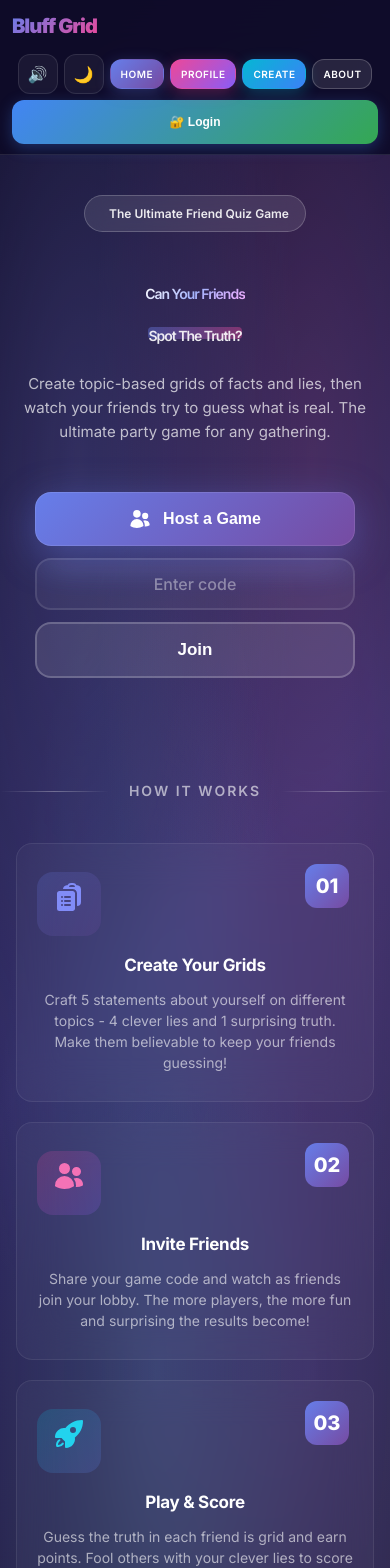
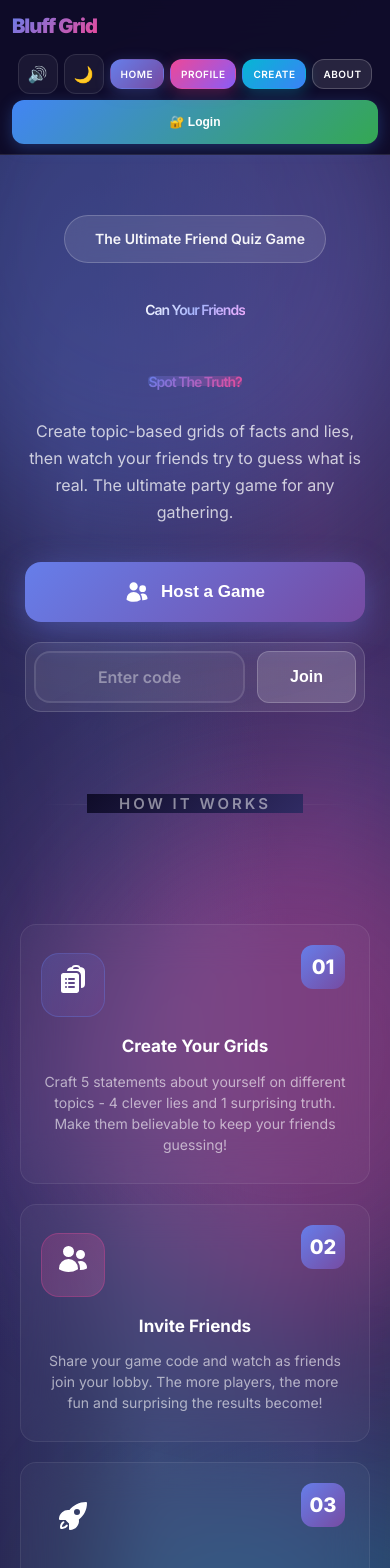
Before and after one commit to palela2009/bluff-grid, a React (Vite) app in the folder frontend/: page / in a window 390 px wide. Shown: the top 1568 px of the page. Built offline with nearby package versions, Linux system fonts and the light colour scheme; no server answers.

Commit message:
Fix home page sizing - much larger text and elements on desktop

```diff
--- a/frontend/src/Pages/home/Home.css
+++ b/frontend/src/Pages/home/Home.css
@@ -36,41 +36,41 @@
 .orb {
   position: absolute;
   border-radius: 50%;
-  filter: blur(60px);
+  filter: blur(80px);
   pointer-events: none;
   animation: float 8s ease-in-out infinite;
 }
 
 .orb-1 {
-  width: 400px;
-  height: 400px;
-  background: rgba(102, 126, 234, 0.3);
-  top: -100px;
-  left: -100px;
+  width: 600px;
+  height: 600px;
+  background: rgba(102, 126, 234, 0.35);
+  top: -200px;
+  left: -150px;
   animation-delay: 0s;
 }
 
 .orb-2 {
-  width: 300px;
-  height: 300px;
-  background: rgba(236, 72, 153, 0.25);
-  top: 50%;
-  right: -50px;
+  width: 500px;
+  height: 500px;
+  background: rgba(236, 72, 153, 0.3);
+  top: 40%;
+  right: -150px;
   animation-delay: -3s;
 }
 
 .orb-3 {
-  width: 350px;
-  height: 350px;
-  background: rgba(6, 182, 212, 0.2);
-  bottom: -100px;
-  left: 30%;
+  width: 450px;
+  height: 450px;
+  background: rgba(6, 182, 212, 0.25);
+  bottom: -150px;
+  left: 25%;
   animation-delay: -5s;
 }
 
 @keyframes float {
   0%, 100% { transform: translateY(0) scale(1); }
-  50% { transform: translateY(-30px) scale(1.05); }
+  50% { transform: translateY(-40px) scale(1.05); }
 }
 
 /* Hero Section */
@@ -78,37 +78,43 @@
   position: relative;
   z-index: 1;
   text-align: center;
-  padding: 80px 24px 60px;
-  max-width: 1200px;
+  padding: 120px 32px 80px;
+  max-width: 1400px;
   margin: 0 auto;
+  min-height: 70vh;
+  display: flex;
+  flex-direction: column;
+  justify-content: center;
+  align-items: center;
 }
 
 .hero-badge {
   display: inline-flex;
   align-items: center;
-  gap: 8px;
+  gap: 10px;
   background: rgba(255, 255, 255, 0.1);
   backdrop-filter: blur(10px);
+  -webkit-backdrop-filter: blur(10px);
   border: 1px solid rgba(255, 255, 255, 0.2);
-  padding: 10px 20px;
+  padding: 14px 28px;
   border-radius: 50px;
-  font-size: 14px;
+  font-size: 16px;
   font-weight: 600;
-  color: rgba(255, 255, 255, 0.9);
-  margin-bottom: 32px;
+  color: rgba(255, 255, 255, 0.95);
+  margin-bottom: 40px;
   animation: fadeInDown 0.6s ease-out;
 }
 
 .hero-badge span {
-  font-size: 18px;
+  font-size: 22px;
 }
 
 .hero-title {
-  font-size: clamp(40px, 8vw, 80px);
+  font-size: 90px;
   font-weight: 900;
   line-height: 1.05;
-  margin: 0 0 24px;
-  letter-spacing: -2px;
+  margin: 0 0 32px;
+  letter-spacing: -3px;
   animation: fadeInUp 0.8s ease-out;
 }
 
@@ -117,287 +123,190 @@
   -webkit-background-clip: text;
   -webkit-text-fill-color: transparent;
   background-clip: text;
+  display: block;
 }
 
 .hero-title .highlight {
   position: relative;
   display: inline-block;
+  background: linear-gradient(135deg, #667eea 0%, #ec4899 100%);
+  -webkit-background-clip: text;
+  -webkit-text-fill-color: transparent;
+  background-clip: text;
 }
 
 .hero-title .highlight::after {
   content: "";
   position: absolute;
-  bottom: 5px;
+  bottom: 8px;
   left: 0;
   right: 0;
-  height: 12px;
+  height: 16px;
   background: linear-gradient(90deg, #667eea, #ec4899);
-  opacity: 0.4;
+  opacity: 0.3;
   border-radius: 4px;
   z-index: -1;
 }
 
 .hero-subtitle {
-  font-size: clamp(16px, 2.5vw, 22px);
-  color: rgba(255, 255, 255, 0.7);
-  max-width: 600px;
-  margin: 0 auto 48px;
-  line-height: 1.6;
+  font-size: 24px;
+  color: rgba(255, 255, 255, 0.75);
+  max-width: 700px;
+  margin: 0 auto 56px;
+  line-height: 1.7;
   animation: fadeInUp 0.8s ease-out 0.1s both;
 }
 
 /* Game Actions */
 .game-actions {
   display: flex;
+  flex-direction: row;
+  align-items: center;
   justify-content: center;
-  align-items: center;
-  gap: 16px;
+  gap: 24px;
+  animation: fadeInUp 0.8s ease-out 0.2s both;
   flex-wrap: wrap;
-  margin-bottom: 32px;
-  animation: fadeInUp 0.8s ease-out 0.2s both;
 }
 
 .host-button {
   display: inline-flex;
   align-items: center;
-  justify-content: center;
   gap: 12px;
+  padding: 20px 40px;
   background: linear-gradient(135deg, #667eea 0%, #764ba2 100%);
+  border: none;
+  border-radius: 16px;
   color: white;
-  border: none;
-  padding: 18px 36px;
-  border-radius: 16px;
+  font-size: 18px;
   font-weight: 700;
-  font-size: 17px;
   cursor: pointer;
-  transition: all 0.4s cubic-bezier(0.4, 0, 0.2, 1);
-  box-shadow:
-    0 10px 40px rgba(102, 126, 234, 0.4),
-    0 0 0 1px rgba(255, 255, 255, 0.1) inset;
-  position: relative;
-  overflow: hidden;
-}
-
-.host-button::before {
-  content: "";
-  position: absolute;
-  top: 0;
-  left: -100%;
-  width: 100%;
-  height: 100%;
-  background: linear-gradient(90deg, transparent, rgba(255,255,255,0.3), transparent);
-  transition: left 0.6s ease;
-}
-
-.host-button:hover::before {
-  left: 100%;
+  transition: all 0.3s ease;
+  box-shadow: 0 8px 32px rgba(102, 126, 234, 0.4);
 }
 
 .host-button:hover {
-  transform: translateY(-4px) scale(1.02);
-  box-shadow:
-    0 20px 60px rgba(102, 126, 234, 0.5),
-    0 0 0 1px rgba(255, 255, 255, 0.2) inset;
-}
-
-.host-button:active {
-  transform: translateY(-2px) scale(1.01);
+  transform: translateY(-4px);
+  box-shadow: 0 12px 40px rgba(102, 126, 234, 0.5);
 }
 
 .host-button svg {
-  width: 22px;
-  height: 22px;
+  width: 24px;
+  height: 24px;
 }
 
-/* Join Section */
 .join-section {
   display: flex;
   align-items: center;
   gap: 12px;
+  background: rgba(255, 255, 255, 0.08);
+  backdrop-filter: blur(10px);
+  -webkit-backdrop-filter: blur(10px);
+  border: 1px solid rgba(255, 255, 255, 0.15);
+  border-radius: 16px;
+  padding: 8px;
 }
 
 .room-input {
-  padding: 18px 24px;
-  border: 2px solid rgba(255, 255, 255, 0.15);
-  border-radius: 16px;
-  font-size: 17px;
-  width: 200px;
-  background: rgba(255, 255, 255, 0.08);
-  backdrop-filter: blur(10px);
+  padding: 16px 20px;
+  background: transparent;
+  border: none;
   color: white;
+  font-size: 18px;
   font-weight: 600;
+  width: 160px;
+  text-transform: uppercase;
+  letter-spacing: 3px;
   text-align: center;
-  text-transform: uppercase;
-  letter-spacing: 4px;
-  transition: all 0.3s ease;
-}
-
-.room-input:focus {
-  outline: none;
-  border-color: #667eea;
-  background: rgba(255, 255, 255, 0.12);
-  box-shadow: 0 0 0 4px rgba(102, 126, 234, 0.2);
 }
 
 .room-input::placeholder {
   color: rgba(255, 255, 255, 0.4);
   text-transform: none;
   letter-spacing: 0;
-  font-weight: 500;
+}
+
+.room-input:focus {
+  outline: none;
 }
 
 .join-button {
-  background: rgba(255, 255, 255, 0.1);
-  backdrop-filter: blur(10px);
-  border: 2px solid rgba(255, 255, 255, 0.2);
+  padding: 16px 32px;
+  background: rgba(255, 255, 255, 0.15);
+  border: 1px solid rgba(255, 255, 255, 0.2);
+  border-radius: 12px;
   color: white;
-  padding: 18px 32px;
-  border-radius: 16px;
-  font-weight: 700;
-  font-size: 17px;
+  font-size: 16px;
+  font-weight: 600;
   cursor: pointer;
   transition: all 0.3s ease;
 }
 
 .join-button:hover {
-  background: white;
-  color: #667eea;
-  border-color: white;
-  transform: translateY(-4px);
-  box-shadow: 0 10px 40px rgba(255, 255, 255, 0.2);
+  background: rgba(255, 255, 255, 0.25);
 }
 
-/* Divider */
+/* Section Divider */
 .section-divider {
-  display: flex;
-  align-items: center;
-  justify-content: center;
-  gap: 20px;
-  margin: 60px auto;
-  max-width: 600px;
-  animation: fadeInUp 0.8s ease-out 0.3s both;
+  position: relative;
+  z-index: 1;
+  text-align: center;
+  padding: 40px 24px;
 }
 
-.section-divider::before,
-.section-divider::after {
+.section-divider::before {
   content: "";
-  flex: 1;
+  position: absolute;
+  top: 50%;
+  left: 10%;
+  right: 10%;
   height: 1px;
-  background: linear-gradient(90deg, transparent, rgba(255,255,255,0.3), transparent);
+  background: linear-gradient(90deg, transparent, rgba(255, 255, 255, 0.15), transparent);
 }
 
 .section-divider span {
-  color: rgba(255, 255, 255, 0.6);
-  font-size: 14px;
+  position: relative;
+  background: linear-gradient(135deg, #0f0c29 0%, #302b63 100%);
+  padding: 0 32px;
+  font-size: 15px;
   font-weight: 600;
+  color: rgba(255, 255, 255, 0.5);
   text-transform: uppercase;
-  letter-spacing: 2px;
+  letter-spacing: 3px;
 }
 
-/* Features Grid */
+/* Features Section */
 .features-section {
   position: relative;
   z-index: 1;
-  padding: 0 24px 100px;
   max-width: 1200px;
   margin: 0 auto;
+  padding: 40px 32px 100px;
 }
 
 .features-grid {
   display: grid;
-  grid-template-columns: repeat(auto-fit, minmax(320px, 1fr));
-  gap: 24px;
+  grid-template-columns: repeat(3, 1fr);
+  gap: 28px;
 }
 
 .feature-card {
-  background: rgba(255, 255, 255, 0.05);
+  background: rgba(255, 255, 255, 0.06);
   backdrop-filter: blur(20px);
   -webkit-backdrop-filter: blur(20px);
   border: 1px solid rgba(255, 255, 255, 0.1);
   border-radius: 24px;
-  padding: 36px;
-  transition: all 0.4s cubic-bezier(0.4, 0, 0.2, 1);
+  padding: 36px 28px;
   position: relative;
+  transition: all 0.4s ease;
   overflow: hidden;
-  animation: scaleIn 0.5s ease-out both;
-}
-
-.feature-card:nth-child(1) { animation-delay: 0.4s; }
-.feature-card:nth-child(2) { animation-delay: 0.5s; }
-.feature-card:nth-child(3) { animation-delay: 0.6s; }
-
-.feature-card::before {
-  content: "";
-  position: absolute;
-  top: 0;
-  left: 0;
-  right: 0;
-  height: 3px;
-  background: linear-gradient(90deg, #667eea, #ec4899, #06b6d4);
-  opacity: 0;
-  transition: opacity 0.3s ease;
 }
 
 .feature-card:hover {
   transform: translateY(-8px);
   border-color: rgba(255, 255, 255, 0.2);
-  box-shadow:
-    0 20px 60px rgba(0, 0, 0, 0.3),
-    0 0 40px rgba(102, 126, 234, 0.1);
+  box-shadow: 0 20px 60px rgba(0, 0, 0, 0.3);
 }
 
-.feature-card:hover::before {
-  opacity: 1;
-}
-
-.feature-icon {
-  width: 64px;
-  height: 64px;
-  border-radius: 16px;
-  display: flex;
-  align-items: center;
-  justify-content: center;
-  margin-bottom: 20px;
-  position: relative;
-}
-
-.feature-icon.purple {
-  background: linear-gradient(135deg, rgba(102, 126, 234, 0.2) 0%, rgba(118, 75, 162, 0.2) 100%);
-}
-
-.feature-icon.pink {
-  background: linear-gradient(135deg, rgba(236, 72, 153, 0.2) 0%, rgba(139, 92, 246, 0.2) 100%);
-}
-
-.feature-icon.cyan {
-  background: linear-gradient(135deg, rgba(6, 182, 212, 0.2) 0%, rgba(102, 126, 234, 0.2) 100%);
-}
-
-.feature-icon svg {
-  width: 32px;
-  height: 32px;
-}
-
-.feature-icon.purple svg { fill: #818cf8; }
-.feature-icon.pink svg { fill: #f472b6; }
-.feature-icon.cyan svg { fill: #22d3ee; }
-
-.feature-title {
-  font-size: 22px;
-  font-weight: 700;
-  color: white;
-  margin-bottom: 12px;
-  letter-spacing: -0.3px;
-}
-
-.feature-text {
-  font-size: 15px;
-  color: rgba(255, 255, 255, 0.6);
-  line-height: 1.7;
-  margin: 0;
-}
-
-/* Step Number */
 .step-number {
   position: absolute;
   top: 20px;
@@ -408,104 +317,170 @@
   line-height: 1;
 }
 
-/* Mobile Responsiveness */
-@media (max-width: 768px) {
+.feature-icon {
+  width: 64px;
+  height: 64px;
+  border-radius: 18px;
+  display: flex;
+  align-items: center;
+  justify-content: center;
+  margin-bottom: 24px;
+}
+
+.feature-icon.purple {
+  background: linear-gradient(135deg, rgba(102, 126, 234, 0.2) 0%, rgba(118, 75, 162, 0.2) 100%);
+  border: 1px solid rgba(102, 126, 234, 0.3);
+}
+
+.feature-icon.pink {
+  background: linear-gradient(135deg, rgba(236, 72, 153, 0.2) 0%, rgba(244, 114, 182, 0.2) 100%);
+  border: 1px solid rgba(236, 72, 153, 0.3);
+}
+
+.feature-icon.blue {
+  background: linear-gradient(135deg, rgba(6, 182, 212, 0.2) 0%, rgba(34, 211, 238, 0.2) 100%);
+  border: 1px solid rgba(6, 182, 212, 0.3);
+}
+
+.feature-icon svg {
+  width: 32px;
+  height: 32px;
+  color: white;
+}
+
+.feature-card h3 {
+  font-size: 22px;
+  font-weight: 700;
+  color: white;
+  margin: 0 0 14px;
+}
+
+.feature-card p {
+  font-size: 16px;
+  color: rgba(255, 255, 255, 0.6);
+  line-height: 1.7;
+  margin: 0;
+}
+
+/* Animations */
+@keyframes fadeInUp {
+  from {
+    opacity: 0;
+    transform: translateY(30px);
+  }
+  to {
+    opacity: 1;
+    transform: translateY(0);
+  }
+}
+
+@keyframes fadeInDown {
+  from {
+    opacity: 0;
+    transform: translateY(-20px);
+  }
+  to {
+    opacity: 1;
+    transform: translateY(0);
+  }
+}
+
+/* Responsive Design */
+@media (max-width: 1200px) {
+  .hero-title {
+    font-size: 72px;
+  }
+}
+
+@media (max-width: 968px) {
+  .hero-section {
+    padding: 80px 24px 60px;
+    min-height: 60vh;
+  }
+
+  .hero-title {
+    font-size: 56px;
+    letter-spacing: -2px;
+  }
+
+  .hero-subtitle {
+    font-size: 20px;
+    margin-bottom: 40px;
+  }
+
+  .features-grid {
+    grid-template-columns: 1fr;
+    max-width: 500px;
+    margin: 0 auto;
+  }
+
+  .game-actions {
+    flex-direction: column;
+    gap: 20px;
+  }
+
+  .join-section {
+    width: 100%;
+    max-width: 340px;
+  }
+
+  .room-input {
+    flex: 1;
+  }
+}
+
+@media (max-width: 640px) {
   .hero-section {
     padding: 60px 20px 40px;
   }
 
   .hero-badge {
-    font-size: 12px;
-    padding: 8px 16px;
+    padding: 12px 20px;
+    font-size: 14px;
   }
 
   .hero-title {
+    font-size: 42px;
     letter-spacing: -1px;
+    margin-bottom: 24px;
   }
 
-  .game-actions {
-    flex-direction: column;
-    gap: 12px;
+  .hero-title .highlight::after {
+    height: 10px;
+    bottom: 4px;
   }
 
-  .host-button,
-  .join-section {
-    width: 100%;
-    max-width: 320px;
+  .hero-subtitle {
+    font-size: 17px;
+    margin-bottom: 36px;
   }
 
   .host-button {
-    padding: 16px 28px;
-    font-size: 16px;
-  }
-
-  .join-section {
-    flex-direction: column;
-  }
-
-  .room-input {
     width: 100%;
-    padding: 16px 20px;
-  }
-
-  .join-button {
-    width: 100%;
-    padding: 16px 24px;
+    justify-content: center;
+    padding: 18px 32px;
+    font-size: 17px;
   }
 
   .features-section {
-    padding: 0 16px 60px;
-  }
-
-  .features-grid {
-    grid-template-columns: 1fr;
-    gap: 16px;
+    padding: 40px 20px 80px;
   }
 
   .feature-card {
-    padding: 28px;
+    padding: 28px 24px;
   }
 
-  .orb-1, .orb-2, .orb-3 {
-    display: none;
+  .feature-card h3 {
+    font-size: 20px;
   }
 }
 
-@media (max-width: 480px) {
-  .hero-section {
-    padding: 40px 16px 30px;
+@media (max-width: 400px) {
+  .hero-title {
+    font-size: 36px;
   }
 
   .hero-subtitle {
-    font-size: 15px;
-  }
-
-  .section-divider {
-    margin: 40px auto;
+    font-size: 16px;
   }
 }
-
-/* Touch device optimizations */
-@media (hover: none) and (pointer: coarse) {
-  .host-button,
-  .join-button {
-    -webkit-tap-highlight-color: transparent;
-    min-height: 52px;
-  }
-
-  .host-button:active {
-    transform: scale(0.98);
-  }
-
-  .join-button:active {
-    transform: scale(0.98);
-  }
-
-  .feature-card:hover {
-    transform: none;
-  }
-
-  .feature-card:active {
-    transform: scale(0.98);
-  }
-}
```
